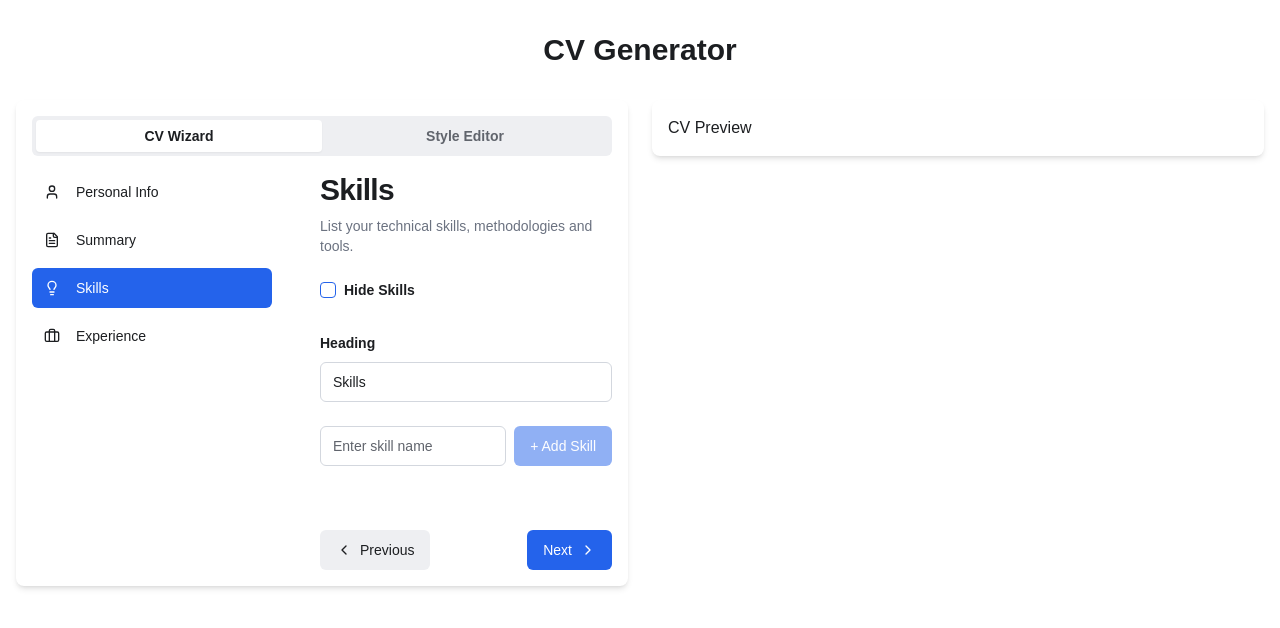
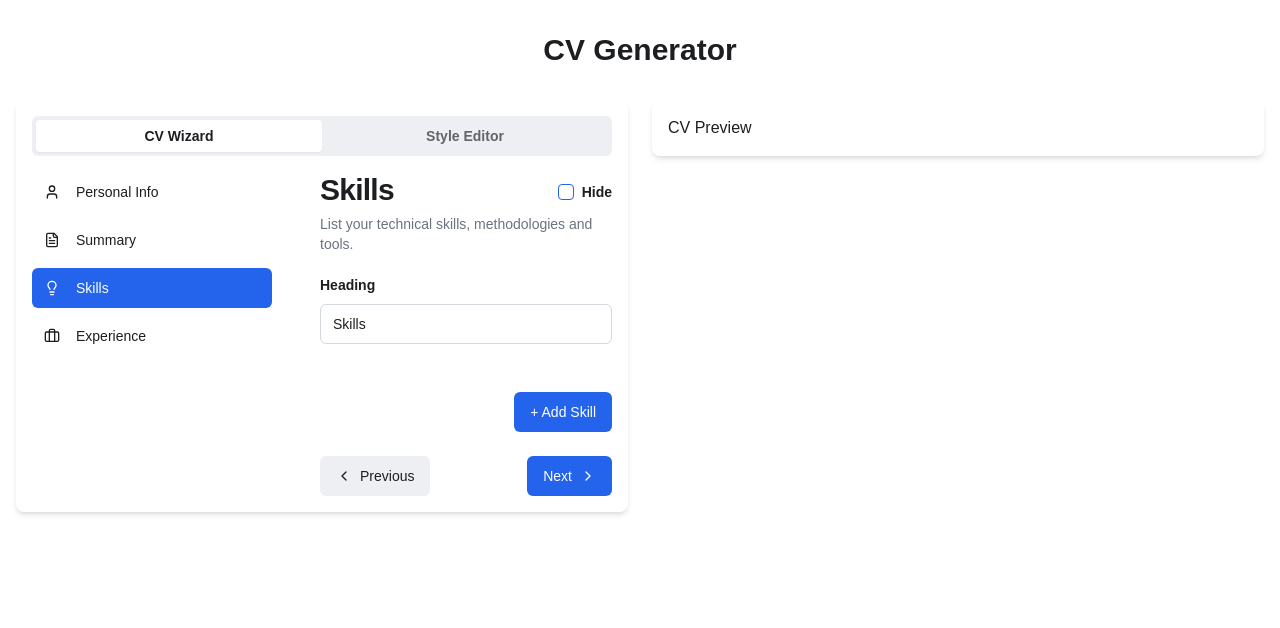
Before and after one commit to JiMare/CV-generator, a React app: page /wizard/skills in a window 1280 px wide. Shown: the top 628 px of the page. Built offline with nearby package versions, Linux system fonts and the light colour scheme; the HTML template or start-up script is replaced by a standard one.

Commit message:
improve skills

```diff
--- a/src/components/StepNavigator.tsx
+++ b/src/components/StepNavigator.tsx
@@ -9,7 +9,7 @@ type Props = {
 
 export const StepNavigator = ({ toNext, toPrev }: Props) => {
   return (
-    <div className="flex mt-4 justify-between w-full">
+    <div className="flex mt-auto justify-between w-full">
       <div>
         {toPrev && (
           <Button asChild className="flex items-center gap-2" variant="secondary">
--- a/src/modules/form/FormContext.tsx
+++ b/src/modules/form/FormContext.tsx
@@ -1,8 +1,30 @@
 import { FormProvider, useForm } from 'react-hook-form';
 import { CvForm } from './CvForm';
 
+export type Skill = {
+  name: string;
+  details: string;
+};
+
+type FormData = {
+  fullName: string;
+  position: string;
+  email: string;
+  phone: string;
+  location: string;
+  linkedin: string;
+  github: string;
+  summary: string;
+  skillsHeading: string;
+  skills: Skill[];
+  skillsHidden: boolean;
+  experienceHeading: string;
+  experience: { title: string; company: string; date: string; description: string }[];
+  experienceHidden: boolean;
+};
+
 export const FormContext = () => {
-  const methods = useForm({
+  const methods = useForm<FormData>({
     mode: 'onChange',
     defaultValues: {
       fullName: '',
--- a/src/modules/form/wizard/steps/ExperienceStep.tsx
+++ b/src/modules/form/wizard/steps/ExperienceStep.tsx
@@ -42,9 +42,8 @@ export const ExperienceStep = () => {
 
   return (
     <div className="flex flex-col gap-6">
-      <div>
+      <div className="flex items-baseline justify-between">
         <h2 className="scroll-m-20 text-3xl font-semibold tracking-tight first:mt-0">Experience</h2>
-      </div>
         <div className="flex items-center gap-2">
           <Controller
             name="experienceHidden"
@@ -52,10 +51,11 @@ export const ExperienceStep = () => {
             render={({ field }) => (
               <Label htmlFor="hide-experience" className="flex items-center gap-2 text-sm">
                 <Checkbox id="hide-experience" checked={field.value} onCheckedChange={field.onChange} />
-              Hide Experience
+                Hide
               </Label>
             )}
           />
+        </div>
       </div>
       <div>
         <Label>Heading</Label>
--- a/src/modules/form/wizard/steps/PersonalInfoStep.tsx
+++ b/src/modules/form/wizard/steps/PersonalInfoStep.tsx
@@ -3,19 +3,13 @@ import { Input } from '@/components/ui/input';
 import { Label } from '@/components/ui/label';
 import { emailRegex, githubRegex, linkedinRegex } from '@/lib/constants';
 import { cn } from '@/lib/utils';
-import { useFormContext, useFormState, useWatch } from 'react-hook-form';
+import { useFormContext } from 'react-hook-form';
 
 export const PersonalInfoStep = () => {
-  const { register, control } = useFormContext();
-
-  const { touchedFields } = useFormState({ control });
-
-  const [fullName, linkedin, github, email] = useWatch({ name: ['fullName', 'linkedin', 'github', 'email'] });
-
-  const isNameError = touchedFields.fullName && fullName.trim() === '';
-  const isEmailError = email !== '' && !emailRegex.test(email);
-  const isLinkedinError = linkedin !== '' && !linkedinRegex.test(linkedin);
-  const isGithubError = github !== '' && !githubRegex.test(github);
+  const {
+    register,
+    formState: { errors },
+  } = useFormContext();
 
   return (
     <div className="flex flex-col gap-6">
@@ -27,7 +21,7 @@ export const PersonalInfoStep = () => {
             required: true,
             validate: (value) => value.trim() !== '',
           })}
-          className={cn(isNameError && 'border-red-500')}
+          className={cn(Boolean(errors?.fullName) && 'border-red-500')}
         />
       </div>
       <div>
@@ -44,7 +38,7 @@ export const PersonalInfoStep = () => {
               return emailRegex.test(value);
             },
           })}
-          className={cn('border', isEmailError && 'border-red-500')}
+          className={cn('border', Boolean(errors?.email) && 'border-red-500')}
         />
       </div>
       <div>
@@ -65,7 +59,7 @@ export const PersonalInfoStep = () => {
               return linkedinRegex.test(value);
             },
           })}
-          className={cn('border', isLinkedinError && 'border-red-500')}
+          className={cn('border', Boolean(errors?.linkedin) && 'border-red-500')}
         />
       </div>
       <div>
@@ -78,7 +72,7 @@ export const PersonalInfoStep = () => {
               return githubRegex.test(value);
             },
           })}
-          className={cn('border', isGithubError && 'border-red-500')}
+          className={cn('border', Boolean(errors?.github) && 'border-red-500')}
         />
       </div>
       <StepNavigator toNext="/wizard/summary" />
--- a/src/modules/form/wizard/steps/SkillsStep.tsx
+++ b/src/modules/form/wizard/steps/SkillsStep.tsx
@@ -5,13 +5,15 @@ import { Input } from '@/components/ui/input';
 import { Label } from '@/components/ui/label';
 import { cn } from '@/lib/utils';
 import { TrashIcon } from 'lucide-react';
-import { useState } from 'react';
 import { Controller, useFieldArray, useFormContext, useWatch } from 'react-hook-form';
+import { Skill } from '../../FormContext';
 
 export const SkillsStep = () => {
-  const [newSkillName, setNewSkillName] = useState('');
-
-  const { register, control } = useFormContext();
+  const {
+    register,
+    control,
+    formState: { errors },
+  } = useFormContext();
   const { fields, append, remove } = useFieldArray({
     control,
     name: 'skills',
@@ -21,18 +23,15 @@ export const SkillsStep = () => {
   const skills = useWatch({ control, name: 'skills' });
 
   const handleAddSkill = () => {
-    if (newSkillName.trim() !== '') {
-      append({ name: newSkillName, details: '' });
-      setNewSkillName('');
-    }
+    append({ name: '', details: '' });
   };
 
+  const isSkillsValid = skills.every((skill: Skill) => skill.name.trim() !== '');
   return (
-    <div className="flex flex-col gap-6">
+    <div className="flex flex-col gap-6 h-full">
       <div>
+        <div className="flex items-baseline justify-between">
           <h2 className="scroll-m-20 text-3xl font-semibold tracking-tight first:mt-0">Skills</h2>
-        <p className="text-sm text-gray-500 mt-2">List your technical skills, methodologies and tools.</p>
-      </div>
           <div className="flex items-center gap-2">
             <Controller
               name="skillsHidden"
@@ -40,34 +39,25 @@ export const SkillsStep = () => {
               render={({ field }) => (
                 <Label htmlFor="hide-skills" className="flex items-center gap-2 text-sm">
                   <Checkbox id="hide-skills" checked={field.value} onCheckedChange={field.onChange} />
-              Hide Skills
+                  Hide
                 </Label>
               )}
             />
           </div>
+        </div>
+        <p className="text-sm text-gray-500">List your technical skills, methodologies and tools.</p>
+      </div>
+      {!skillsHidden && (
+        <>
           <div>
             <Label>Heading</Label>
-        <Input type="text" {...register('skillsHeading')} disabled={skillsHidden} />
+            <Input type="text" {...register('skillsHeading')} />
           </div>
-      <div className="flex gap-2 items-end">
-        <div className="flex-1">
-          <Input
-            value={newSkillName}
-            onChange={(e) => setNewSkillName(e.target.value)}
-            placeholder="Enter skill name"
-            disabled={skillsHidden}
-          />
-        </div>
-        <Button type="button" onClick={handleAddSkill} disabled={!newSkillName.trim() || skillsHidden}>
-          + Add Skill
-        </Button>
-      </div>
-      <div className="flex flex-col gap-4">
+          <div className="flex flex-col gap-4 flex-grow overflow-y-auto">
             {fields.map((field, index) => {
-          const isNameError = skills?.[index]?.name?.trim() === '';
               return (
                 <div key={field.id} className="p-6 border rounded-lg flex flex-col gap-4 relative">
-              <button type="button" onClick={() => remove(index)} className="absolute top-4 right-4 text-red-500" disabled={skillsHidden}>
+                  <button type="button" onClick={() => remove(index)} className="absolute top-4 right-4 text-red-500">
                     <TrashIcon className="h-4 w-4" />
                   </button>
 
@@ -78,20 +68,26 @@ export const SkillsStep = () => {
                         validate: (value) => value.trim() !== '',
                       })}
                       placeholder="Enter skill name"
-                  disabled={skillsHidden}
-                  className={cn('border', isNameError && 'border-red-500')}
+                      className={cn('border', Boolean((errors?.skills as any)?.[index]?.name) && 'border-red-500')}
                     />
                   </div>
 
                   <div>
                     <Label>Details</Label>
-                <Input {...register(`skills.${index}.details`)} placeholder="Enter skill details" disabled={skillsHidden} />
+                    <Input {...register(`skills.${index}.details`)} placeholder="Enter skill details" />
                   </div>
                 </div>
               );
             })}
           </div>
-      <StepNavigator toPrev="/wizard/summary" toNext="/wizard/skills" />
+          <div className="flex gap-2 justify-end">
+            <Button type="button" onClick={handleAddSkill} disabled={!isSkillsValid}>
+              + Add Skill
+            </Button>
+          </div>
+        </>
+      )}
+      <StepNavigator toPrev="/wizard/summary" toNext="/wizard/experience" />
     </div>
   );
 };
```
Lines whose indentation alone changed are shown as unchanged.
